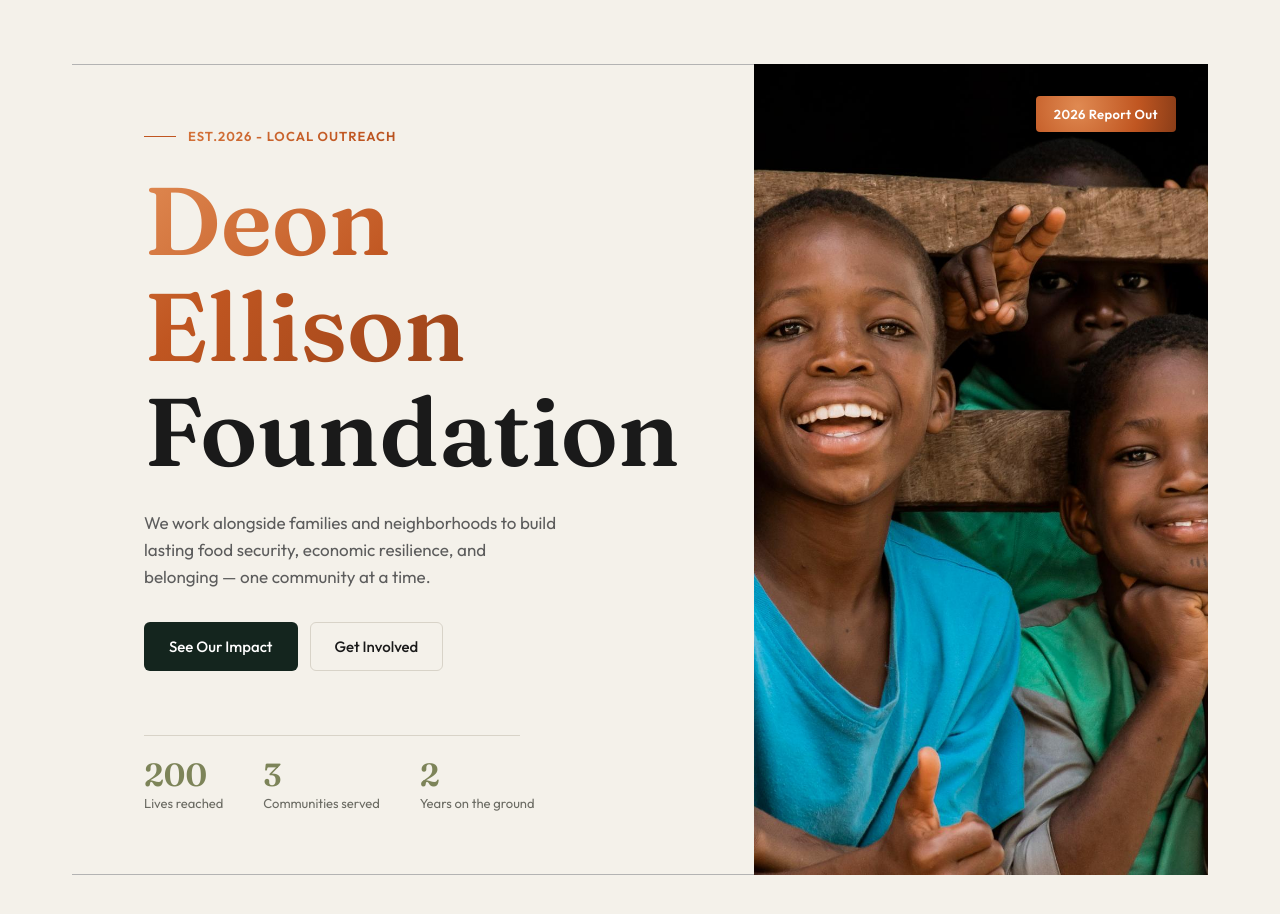
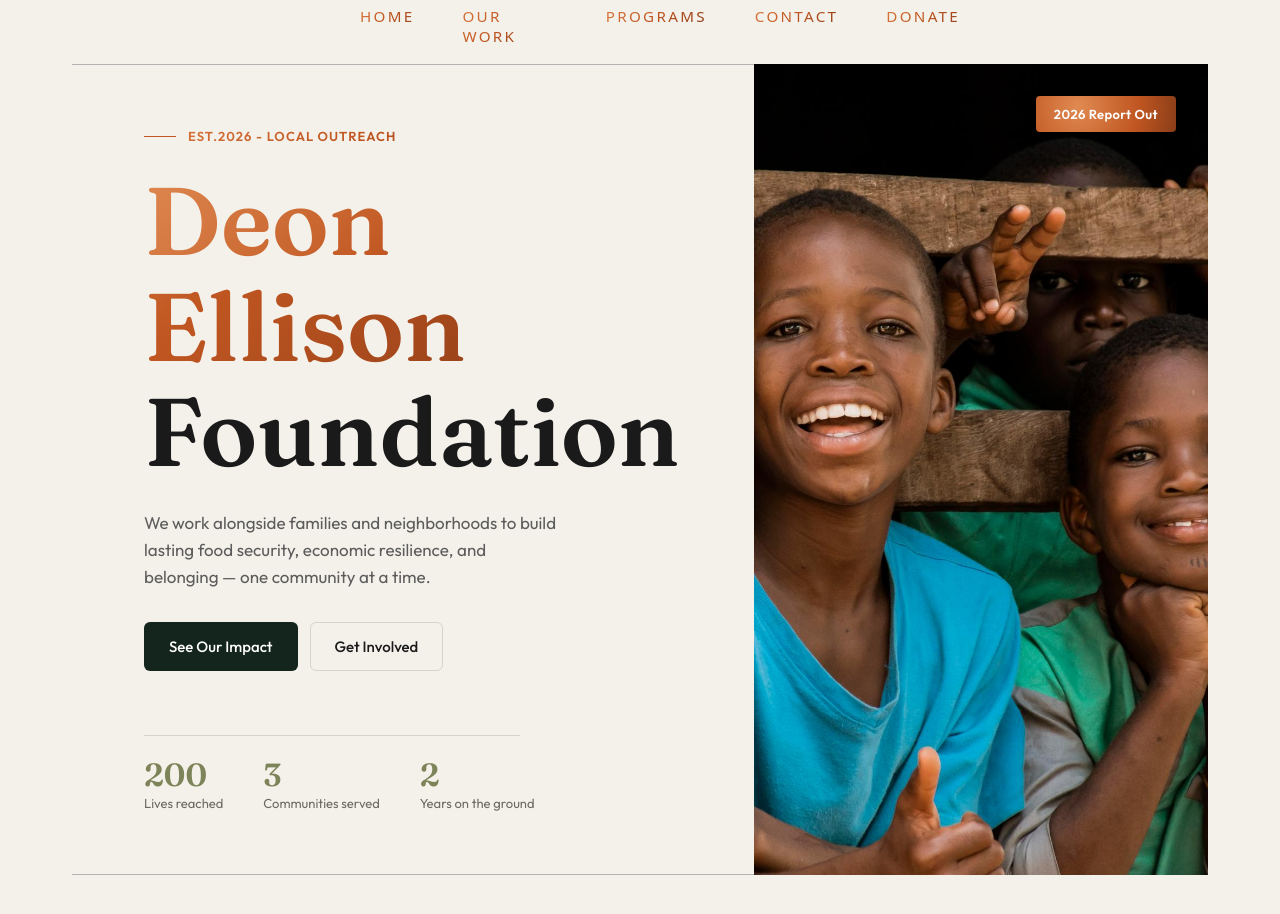
Before and after one commit to Ashton607/npo, a React (Vite) app: page / in a window 1280 px wide. Shown: the top 914 px of the page. Built offline with nearby package versions, Linux system fonts and the light colour scheme.

Commit message:
Added: Navbar visuals and design

```diff
--- a/src/App.jsx
+++ b/src/App.jsx
@@ -1,12 +1,17 @@
 import { useState } from 'react'
 import './App.css'
 import Home from './components/home/Home'
+import { BrowserRouter as Router, Routes, Route } from 'react-router-dom'
+import Navbar from './components/navbar/Navbar'
 
 function App() {
   return (
-    <>
-     <Home/>
-    </>
+    <Router>
+      <Navbar/>
+      <Routes>
+        <Route path="/" element={<Home />} />
+      </Routes>
+    </Router>
   )
 }
 
--- a/src/components/navbar/Navbar.css
+++ b/src/components/navbar/Navbar.css
@@ -0,0 +1,55 @@
+nav {
+  position: fixed;
+  top: 0;
+  left: 0;
+  width: 100%;
+  height: 7vh;
+  z-index: 100;
+  display: flex;
+  align-items: center;
+  transition: ease-in-out 0.5s;
+}
+
+nav ul {
+  list-style: none;
+  display: flex;
+  gap: 3rem;
+  position: absolute;
+  left: 50%;
+  transform: translateX(-50%);
+}
+nav ul li {
+  font-family:system-ui, -apple-system, BlinkMacSystemFont, 'Segoe UI', Roboto, Oxygen, Ubuntu, Cantarell, 'Open Sans', 'Helvetica Neue', sans-serif;
+  font-size: 0.95rem;
+  letter-spacing: 0.15em;
+  text-transform: uppercase;
+  background: linear-gradient(135deg, #D9793F 0%, #C05621 40%, #7A3313 100%);
+  -webkit-background-clip: text;
+  -webkit-text-fill-color: transparent;
+  background-clip: text;
+  cursor: pointer;
+  position: relative;
+  padding-bottom: 4px;
+  transition: color 0.3s ease;
+}
+nav ul li::after {
+  content: '';
+  position: absolute;
+  bottom: 0;
+  left: 0;
+  width: 0%;
+  height: 1px;
+  background-color: #C97A3A;
+  transition: width 0.3s ease;
+}
+
+nav ul li:hover::after {
+  width: 100%;
+}
+
+/* ------------------sticky navbar------------------ */
+.blur-nav{
+    backdrop-filter: blur(10px);
+    transition: ease-in-out 0.5s;
+    background-color: rgba(75, 75, 75, 0.137);
+}
--- a/src/components/navbar/Navbar.jsx
+++ b/src/components/navbar/Navbar.jsx
@@ -1,9 +1,27 @@
-import React from 'react'
+import { useState,useEffect } from 'react'
 import './Navbar.css'
 
 const Navbar = () => {
+  const [sticky,setSticky] = useState(false)
+
+  useEffect(() => {
+    const handleScroll = () => {
+      if (window.scrollY > 50) {
+        setSticky(true)
+      } else {
+        setSticky(false)
+      }
+    }
+
+    window.addEventListener('scroll', handleScroll)
+
+    return () => {
+      window.removeEventListener('scroll', handleScroll)
+    }
+  }, [])
+
   return (
-    <nav>
+    <nav className={sticky ? 'blur-nav' : ''}>
     <ul>
         <li>Home</li>
         <li>our work</li>
```
